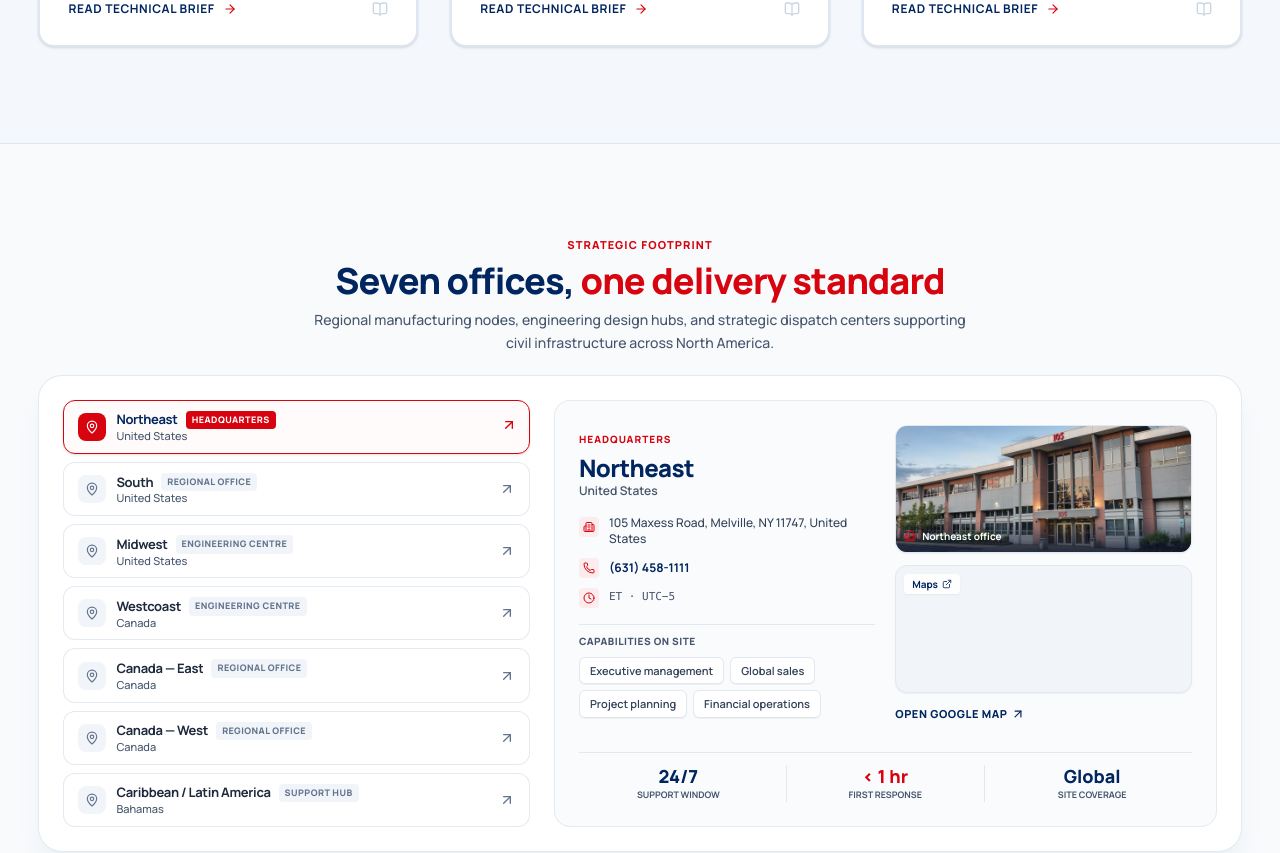
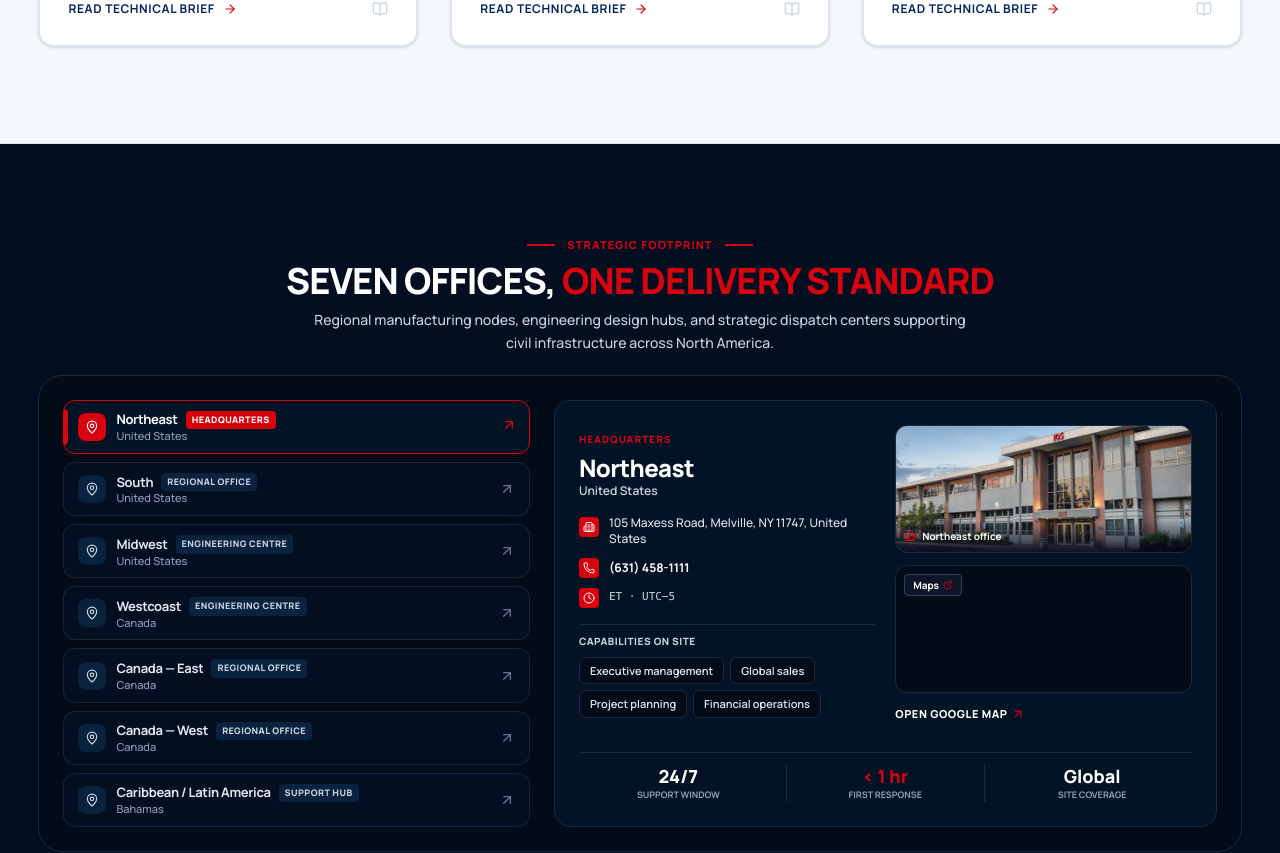
Before and after one commit to agrofoundries/astro, a Next.js app: page / in a window 1280 px wide. Shown: the part 6834-7687 px from the top of the page. Built offline with nearby package versions, Linux system fonts and the light colour scheme; grey boxes are pictures that could not be loaded.

Commit message:
Apply dark navy and USA red theme to LocationsSection with 100vh compact layout

```diff
--- a/components/home/locations-section.tsx
+++ b/components/home/locations-section.tsx
@@ -163,28 +163,32 @@ export function LocationsSection() {
   return (
     <section
       id="locations"
-      className="relative w-full min-h-screen lg:h-screen lg:max-h-screen bg-[#F8FAFC] text-slate-800 py-6 sm:py-8 lg:py-6 flex flex-col justify-center border-b border-[#DCE5F0] overflow-hidden"
+      className="relative w-full min-h-screen lg:h-screen lg:max-h-screen bg-[#030F21] text-white py-5 sm:py-6 lg:py-6 flex flex-col justify-center border-b border-[#01255F] overflow-hidden"
     >
       <div className="section-container-wide w-full flex flex-col justify-center max-w-7xl">
-        {/* Header (Clean, Compact, Centered) */}
+        {/* Header with Red Accent and Clean Text */}
         <div className="mx-auto flex max-w-3xl flex-col items-center gap-1.5 sm:gap-2 text-center mb-4 lg:mb-5">
-          <p className="text-[11px] font-extrabold uppercase tracking-widest text-[#D7030F]">
-            STRATEGIC FOOTPRINT
-          </p>
+          <div className="flex items-center gap-3">
+            <span className="h-0.5 w-7 bg-[#D7030F]" aria-hidden="true" />
+            <p className="text-[11px] font-black uppercase tracking-widest text-[#D7030F]">
+              STRATEGIC FOOTPRINT
+            </p>
+            <span className="h-0.5 w-7 bg-[#D7030F]" aria-hidden="true" />
+          </div>
 
-          <h2 className="text-2xl sm:text-3xl lg:text-4xl font-extrabold tracking-tight text-[#01255F]">
+          <h2 className="text-2xl sm:text-3xl lg:text-4xl font-extrabold tracking-tight text-white uppercase">
             Seven offices, <span className="text-[#D7030F]">one delivery standard</span>
           </h2>
 
-          <p className="max-w-2xl text-xs sm:text-sm leading-relaxed text-slate-600 font-medium">
+          <p className="max-w-2xl text-xs sm:text-sm leading-relaxed text-slate-300 font-medium">
             Regional manufacturing nodes, engineering design hubs, and strategic dispatch centers supporting civil infrastructure across North America.
           </p>
         </div>
 
-        {/* Main Card Container */}
-        <div className="bg-white rounded-3xl border border-slate-200/90 shadow-xl shadow-slate-200/40 p-4 sm:p-5 lg:p-6">
+        {/* Main Card Container in Deep Dark Navy */}
+        <div className="bg-[#020B18] rounded-3xl border border-slate-800 shadow-2xl p-4 sm:p-5 lg:p-6">
           <div className="grid grid-cols-1 lg:grid-cols-12 gap-5 lg:gap-6 items-stretch">
-            {/* Left Column: 7 Office Buttons (Compact, fits all 7 without scroll) */}
+            {/* Left Column: 7 Office Buttons (Compact, fits all 7 within 100vh) */}
             <div className="lg:col-span-5 flex flex-col gap-2 justify-between">
               {LOCATIONS.map((loc) => {
                 const isSelected = loc.id === activeId;
@@ -196,17 +200,25 @@ export function LocationsSection() {
                     onClick={() => setActiveId(loc.id)}
                     className={`group relative flex w-full items-center justify-between gap-3 rounded-xl border px-3.5 py-2.5 text-left transition-all duration-200 cursor-pointer ${
                       isSelected
-                        ? "border-[#D7030F] bg-red-50/30 shadow-sm"
-                        : "border-slate-200/90 bg-white hover:border-slate-300 hover:bg-slate-50/70"
+                        ? "border-[#D7030F] bg-[#031326] shadow-md shadow-red-950/30"
+                        : "border-slate-800/80 bg-[#030F21] hover:border-slate-700 hover:bg-[#071D36]"
                     }`}
                   >
+                    {/* Active Left Indicator Pill */}
+                    {isSelected && (
+                      <span
+                        className="absolute inset-y-2 left-0 w-1 rounded-r-full bg-[#D7030F]"
+                        aria-hidden="true"
+                      />
+                    )}
+
                     {/* Left Icon + Title + Badge */}
                     <div className="flex items-center gap-2.5 min-w-0">
                       <div
                         className={`w-7 h-7 rounded-lg flex items-center justify-center shrink-0 transition-colors ${
                           isSelected
-                            ? "bg-[#D7030F] text-white"
-                            : "bg-slate-100 text-slate-500 group-hover:text-slate-700"
+                            ? "bg-[#D7030F] text-white shadow-xs"
+                            : "bg-[#09223D] text-slate-300"
                         }`}
                       >
                         <MapPin className="w-3.5 h-3.5" />
@@ -216,7 +228,7 @@ export function LocationsSection() {
                         <div className="flex items-center gap-2">
                           <span
                             className={`text-xs sm:text-[13px] font-bold tracking-tight truncate ${
-                              isSelected ? "text-[#01255F]" : "text-slate-800"
+                              isSelected ? "text-white" : "text-slate-200"
                             }`}
                           >
                             {loc.region}
@@ -226,14 +238,14 @@ export function LocationsSection() {
                             className={`px-1.5 py-0.5 rounded text-[9px] font-black uppercase tracking-wider shrink-0 ${
                               isSelected
                                 ? "bg-[#D7030F] text-white"
-                                : "bg-slate-100 text-slate-500"
+                                : "bg-[#09223D] text-slate-300"
                             }`}
                           >
                             {loc.role}
                           </span>
                         </div>
 
-                        <div className="text-[11px] text-slate-600 font-medium leading-tight">
+                        <div className="text-[11px] text-slate-400 font-medium leading-tight">
                           {loc.country}
                         </div>
                       </div>
@@ -244,7 +256,7 @@ export function LocationsSection() {
                       className={`w-4 h-4 shrink-0 transition-transform ${
                         isSelected
                           ? "text-[#D7030F] translate-x-0.5 -translate-y-0.5"
-                          : "text-slate-500 group-hover:text-slate-700 group-hover:translate-x-0.5 group-hover:-translate-y-0.5"
+                          : "text-slate-500 group-hover:text-slate-300 group-hover:translate-x-0.5 group-hover:-translate-y-0.5"
                       }`}
                     />
                   </button>
@@ -253,7 +265,7 @@ export function LocationsSection() {
             </div>
 
             {/* Right Column: Active Office Detail & Dual Media Cards */}
-            <div className="lg:col-span-7 bg-[#FAFBFD] rounded-2xl border border-slate-200/80 p-5 sm:p-6 flex flex-col justify-between">
+            <div className="lg:col-span-7 bg-[#031326] rounded-2xl border border-slate-800 p-5 sm:p-6 flex flex-col justify-between">
               <div className="grid grid-cols-1 md:grid-cols-12 gap-5 items-start">
                 {/* Details Column */}
                 <div className="md:col-span-6 flex flex-col justify-between space-y-4">
@@ -262,19 +274,19 @@ export function LocationsSection() {
                       {activeLoc.role}
                     </span>
 
-                    <h3 className="text-xl sm:text-2xl font-black text-[#01255F] tracking-tight leading-tight mt-0.5">
+                    <h3 className="text-xl sm:text-2xl font-black text-white tracking-tight leading-tight mt-0.5">
                       {activeLoc.region}
                     </h3>
 
-                    <p className="text-xs font-semibold text-slate-600">
+                    <p className="text-xs font-semibold text-slate-300">
                       {activeLoc.country}
                     </p>
                   </div>
 
-                  {/* Contact Info Rows */}
+                  {/* Contact Info Rows with Red Accent Icons */}
                   <div className="space-y-2.5 text-xs">
-                    <div className="flex items-start gap-2.5 text-slate-700">
-                      <div className="w-5 h-5 rounded bg-red-100/60 text-[#D7030F] flex items-center justify-center shrink-0 mt-0.5">
+                    <div className="flex items-start gap-2.5 text-slate-200">
+                      <div className="w-5 h-5 rounded bg-[#D7030F] text-white flex items-center justify-center shrink-0 mt-0.5">
                         <Building2 className="w-3 h-3" />
                       </div>
                       <span className="leading-snug font-medium">
@@ -282,38 +294,38 @@ export function LocationsSection() {
                       </span>
                     </div>
 
-                    <div className="flex items-center gap-2.5 text-slate-700">
-                      <div className="w-5 h-5 rounded bg-red-100/60 text-[#D7030F] flex items-center justify-center shrink-0">
+                    <div className="flex items-center gap-2.5 text-slate-200">
+                      <div className="w-5 h-5 rounded bg-[#D7030F] text-white flex items-center justify-center shrink-0">
                         <Phone className="w-3 h-3" />
                       </div>
                       <a
                         href={`tel:${activeLoc.phoneRaw}`}
-                        className="font-bold text-[#01255F] hover:text-[#D7030F] transition-colors"
+                        className="font-bold text-white hover:text-[#D7030F] transition-colors"
                       >
                         {activeLoc.phone}
                       </a>
                     </div>
 
-                    <div className="flex items-center gap-2.5 text-slate-700">
-                      <div className="w-5 h-5 rounded bg-red-100/60 text-[#D7030F] flex items-center justify-center shrink-0">
+                    <div className="flex items-center gap-2.5 text-slate-200">
+                      <div className="w-5 h-5 rounded bg-[#D7030F] text-white flex items-center justify-center shrink-0">
                         <Clock className="w-3 h-3" />
                       </div>
-                      <span className="font-mono text-[11px] text-slate-600">
+                      <span className="font-mono text-[11px] text-slate-300">
                         {activeLoc.timezone}
                       </span>
                     </div>
                   </div>
 
                   {/* Capabilities On Site */}
-                  <div className="pt-2 border-t border-slate-200">
-                    <p className="text-[10px] font-extrabold uppercase tracking-wider text-slate-600 mb-2">
+                  <div className="pt-2 border-t border-slate-800">
+                    <p className="text-[10px] font-extrabold uppercase tracking-wider text-slate-300 mb-2">
                       Capabilities on site
                     </p>
                     <div className="flex flex-wrap gap-1.5">
                       {activeLoc.capabilities.map((cap, idx) => (
                         <span
                           key={idx}
-                          className="px-2.5 py-1 rounded-md text-[11px] font-semibold bg-white border border-slate-200 text-slate-700 shadow-2xs"
+                          className="px-2.5 py-1 rounded-md text-[11px] font-semibold bg-[#020B18] border border-slate-800 text-slate-200 hover:border-[#D7030F] transition-colors"
                         >
                           {cap}
                         </span>
@@ -325,7 +337,7 @@ export function LocationsSection() {
                 {/* Media Cards Column (Image + Map) */}
                 <div className="md:col-span-6 flex flex-col gap-3">
                   {/* Office Graphic / Photo Card */}
-                  <div className="relative h-28 sm:h-32 w-full rounded-xl overflow-hidden border border-slate-200 bg-slate-100 shadow-xs">
+                  <div className="relative h-28 sm:h-32 w-full rounded-xl overflow-hidden border border-slate-800 bg-[#020B18] shadow-xs">
                     <Image
                       src={activeLoc.image}
                       alt={`${activeLoc.region} office at ${activeLoc.address}`}
@@ -333,7 +345,7 @@ export function LocationsSection() {
                       sizes="(max-width: 1024px) 100vw, 300px"
                       className="object-cover"
                     />
-                    <div className="absolute inset-x-0 bottom-0 bg-gradient-to-t from-slate-900/80 to-transparent p-2">
+                    <div className="absolute inset-x-0 bottom-0 bg-gradient-to-t from-slate-950/90 to-transparent p-2">
                       <div className="flex items-center gap-1.5 text-white text-[10px] font-bold">
                         <Building2 className="w-3 h-3 text-[#D7030F]" />
                         <span>{activeLoc.region} office</span>
@@ -342,7 +354,7 @@ export function LocationsSection() {
                   </div>
 
                   {/* Embedded Google Map Preview */}
-                  <div className="relative h-28 sm:h-32 w-full rounded-xl overflow-hidden border border-slate-200 bg-slate-100 shadow-xs">
+                  <div className="relative h-28 sm:h-32 w-full rounded-xl overflow-hidden border border-slate-800 bg-[#020B18] shadow-xs">
                     <iframe
                       src={`https://www.google.com/maps?q=${encodeURIComponent(
                         activeLoc.mapQuery
@@ -352,9 +364,9 @@ export function LocationsSection() {
                       referrerPolicy="no-referrer-when-downgrade"
                       className="absolute inset-0 h-full w-full border-0"
                     />
-                    <div className="absolute top-2 left-2 bg-white/90 backdrop-blur-xs px-2 py-0.5 rounded text-[10px] font-bold text-[#01255F] shadow-xs flex items-center gap-1">
+                    <div className="absolute top-2 left-2 bg-slate-900/90 backdrop-blur-xs px-2 py-0.5 rounded text-[10px] font-bold text-white border border-slate-700 shadow-xs flex items-center gap-1">
                       <span>Maps</span>
-                      <ExternalLink className="w-2.5 h-2.5" />
+                      <ExternalLink className="w-2.5 h-2.5 text-[#D7030F]" />
                     </div>
                   </div>
 
@@ -365,37 +377,37 @@ export function LocationsSection() {
                     )}`}
                     target="_blank"
                     rel="noopener noreferrer"
-                    className="inline-flex items-center gap-1 text-[11px] font-extrabold uppercase tracking-wider text-[#01255F] hover:text-[#D7030F] transition-colors self-start"
+                    className="inline-flex items-center gap-1 text-[11px] font-extrabold uppercase tracking-wider text-white hover:text-[#D7030F] transition-colors self-start"
                   >
                     <span>OPEN GOOGLE MAP</span>
-                    <ArrowUpRight className="w-3.5 h-3.5" />
+                    <ArrowUpRight className="w-3.5 h-3.5 text-[#D7030F]" />
                   </a>
                 </div>
               </div>
 
               {/* Bottom Metrics Bar */}
-              <div className="grid grid-cols-3 gap-2 pt-3 mt-3 border-t border-slate-200 text-center">
+              <div className="grid grid-cols-3 gap-2 pt-3 mt-3 border-t border-slate-800 text-center">
                 <div>
-                  <div className="text-base sm:text-lg font-black text-[#01255F] leading-tight">
+                  <div className="text-base sm:text-lg font-black text-white leading-tight">
                     24/7
                   </div>
-                  <div className="text-[9px] uppercase font-bold text-slate-600">
+                  <div className="text-[9px] uppercase font-bold text-slate-400">
                     Support window
                   </div>
                 </div>
-                <div className="border-x border-slate-200">
+                <div className="border-x border-slate-800">
                   <div className="text-base sm:text-lg font-black text-[#D7030F] leading-tight">
                     &lt; 1 hr
                   </div>
-                  <div className="text-[9px] uppercase font-bold text-slate-600">
+                  <div className="text-[9px] uppercase font-bold text-slate-400">
                     First response
                   </div>
                 </div>
                 <div>
-                  <div className="text-base sm:text-lg font-black text-[#01255F] leading-tight">
+                  <div className="text-base sm:text-lg font-black text-white leading-tight">
                     Global
                   </div>
-                  <div className="text-[9px] uppercase font-bold text-slate-600">
+                  <div className="text-[9px] uppercase font-bold text-slate-400">
                     Site coverage
                   </div>
                 </div>
```
